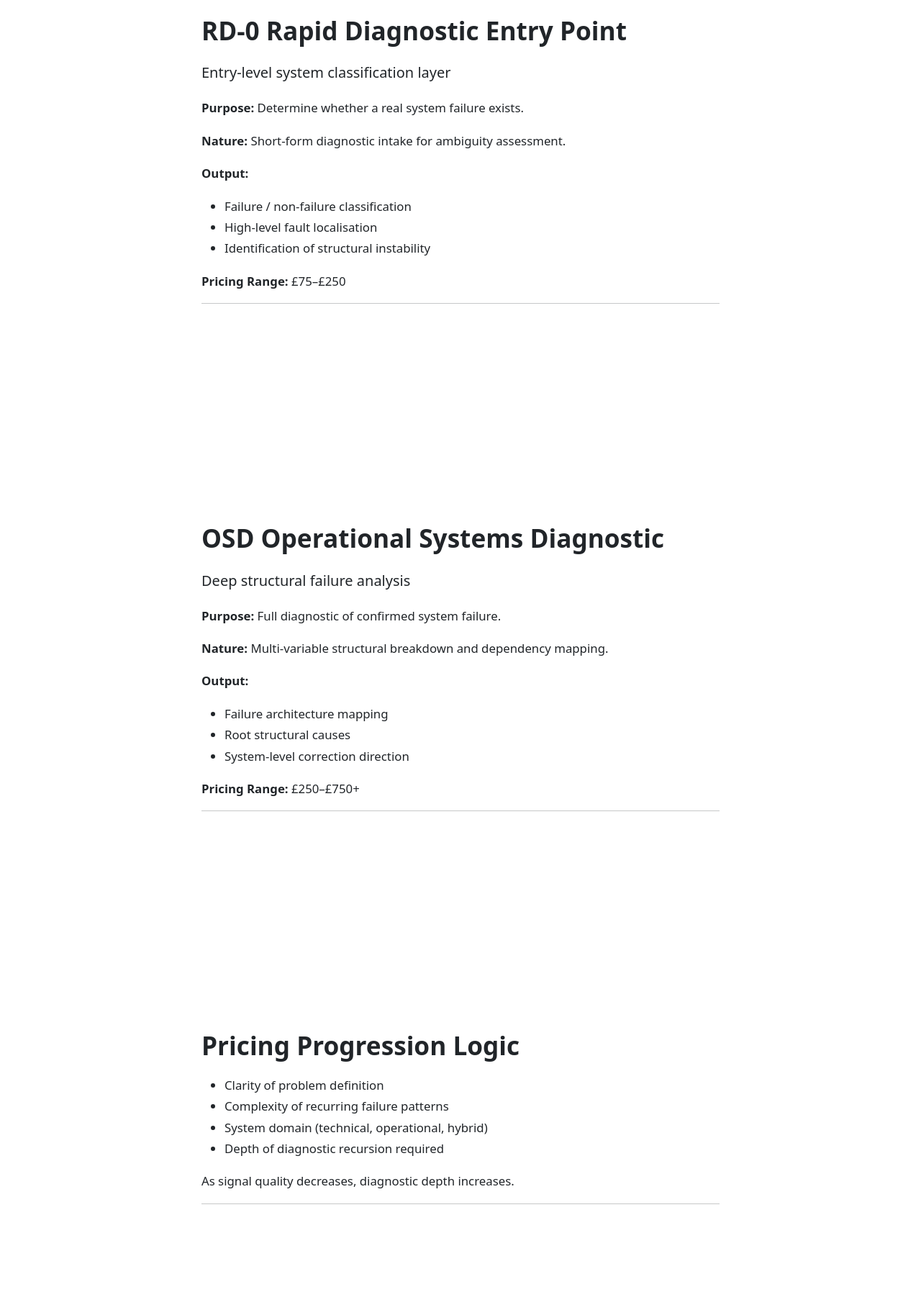
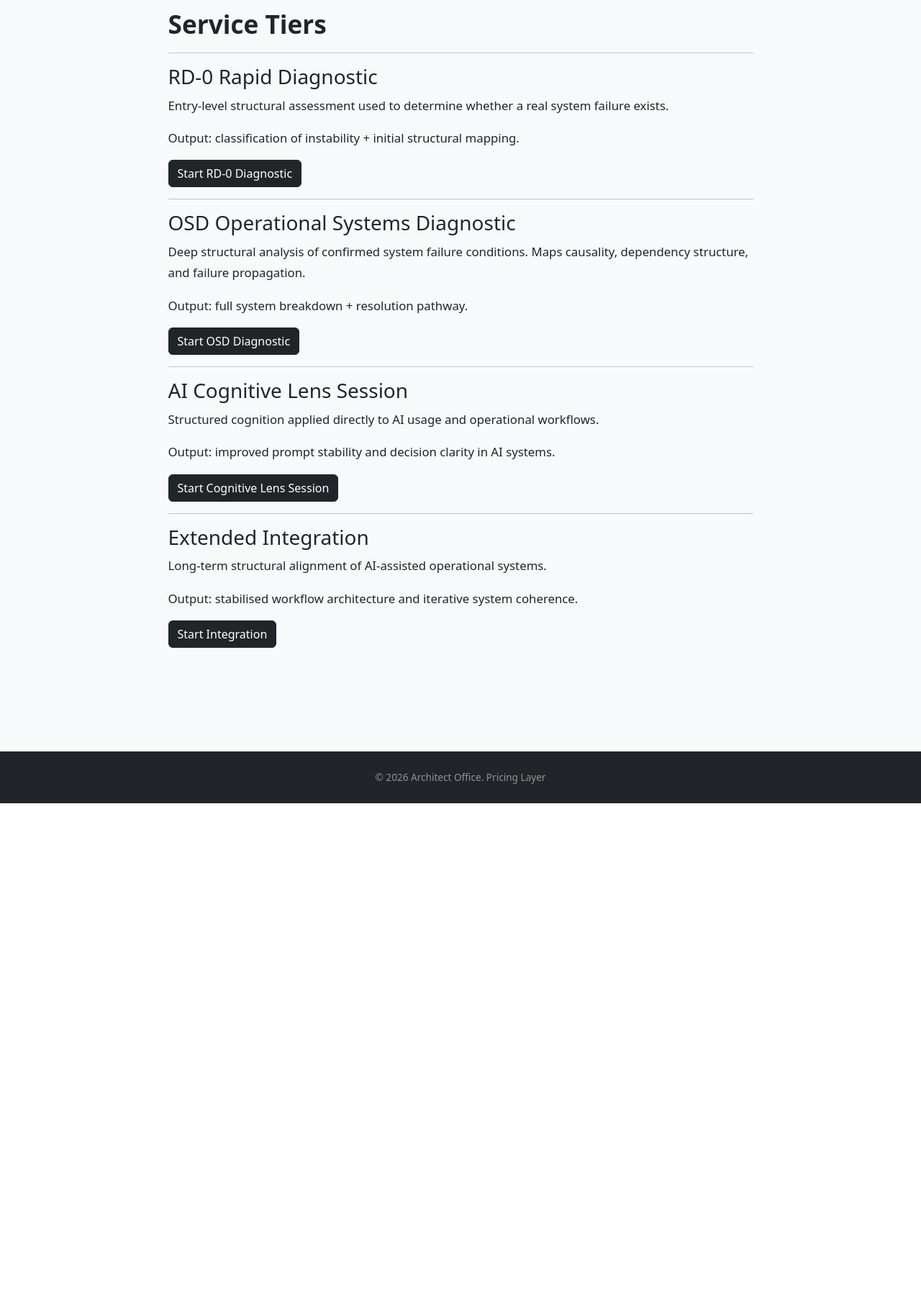
Before and after one commit to ArchitectOffice/ArchitectOffice.github.io, a plain HTML site: page pricing.html in a window 1280 px wide. Shown: the part 980-2800 px from the top of the page at 72% size. After the commit the page ends 2096 px from the top, so only its background shows below. Drawn offline with nearby package versions, Linux system fonts and the light colour scheme.

Commit message:
Update pricing.html

```diff
--- a/pricing.html
+++ b/pricing.html
@@ -1,14 +1,21 @@
 <!DOCTYPE html>
 <html lang="en">
+
 <head>
 
 <meta charset="utf-8" />
 <meta name="viewport" content="width=device-width, initial-scale=1" />
 
-<title>Pricing & Engagement | Architect Office</title>
+<title>Architect Office | Pricing</title>
 
 <link rel="icon" type="image/x-icon" href="assets/favicon.ico" />
+
+<!-- CSS -->
 <link href="css/styles.css" rel="stylesheet" />
+
+<!-- BOOTSTRAP ICONS -->
+<link rel="stylesheet"
+  href="https://cdn.jsdelivr.net/npm/bootstrap-icons@1.11.3/font/bootstrap-icons.min.css"/>
 
 </head>
 
@@ -23,19 +30,29 @@
       Architect Office
     </a>
 
-    <button class="navbar-toggler" type="button" data-bs-toggle="collapse" data-bs-target="#navbarResponsive">
+    <button class="navbar-toggler" type="button"
+      data-bs-toggle="collapse"
+      data-bs-target="#navbarResponsive">
+
       <span class="navbar-toggler-icon"></span>
+
     </button>
 
     <div class="collapse navbar-collapse" id="navbarResponsive">
 
       <ul class="navbar-nav ms-auto">
 
-        <li class="nav-item"><a class="nav-link" href="index.html">Home</a></li>
-        <li class="nav-item"><a class="nav-link" href="about.html">About</a></li>
-        <li class="nav-item"><a class="nav-link" href="services.html">Services</a></li>
-        <li class="nav-item"><a class="nav-link active" href="pricing.html">Pricing</a></li>
-        <li class="nav-item"><a class="nav-link" href="index.html#contact">Contact</a></li>
+        <li class="nav-item">
+          <a class="nav-link" href="index.html#overview">Overview</a>
+        </li>
+
+        <li class="nav-item">
+          <a class="nav-link" href="services.html">Services</a>
+        </li>
+
+        <li class="nav-item">
+          <a class="nav-link active" href="pricing.html">Pricing</a>
+        </li>
 
       </ul>
 
@@ -51,201 +68,31 @@
   <div class="container px-4 text-center">
 
     <h1 class="fw-bolder">
-      Pricing & Engagement Framework
+      Pricing
     </h1>
 
-    <p class="lead">
-      Structured diagnostic engagement based on system uncertainty and structural failure depth.
+    <p class="lead" style="max-width: 900px; margin: 20px auto;">
+      Structured diagnostic engagement is not time-based. It is based on system complexity, uncertainty, and structural instability.
     </p>
 
   </div>
 
 </header>
 
-<!-- CORE PRINCIPLE -->
+<!-- PRINCIPLE -->
 <section>
 
   <div class="container px-4">
 
     <div class="row justify-content-center">
 
-      <div class="col-lg-8">
+      <div class="col-lg-9">
 
-        <h2>Core Pricing Principle</h2>
+        <h2>Engagement Principle</h2>
 
         <p>
-          Pricing is not time-based or effort-based.
-          It is based on system uncertainty, structural failure depth, and clarity required to resolve ambiguity.
-        </p>
-
-        <p>
-          Pricing functions as a filter for signal quality, not a valuation of labour.
-        </p>
-
-        <hr/>
-
-      </div>
-
-    </div>
-
-  </div>
-
-</section>
-
-<!-- RD-0 -->
-<section>
-
-  <div class="container px-4">
-
-    <div class="row justify-content-center">
-
-      <div class="col-lg-8">
-
-        <h2>RD-0 Rapid Diagnostic Entry Point</h2>
-
-        <p class="lead">
-          Entry-level system classification layer
-        </p>
-
-        <p><strong>Purpose:</strong> Determine whether a real system failure exists.</p>
-
-        <p><strong>Nature:</strong> Short-form diagnostic intake for ambiguity assessment.</p>
-
-        <p><strong>Output:</strong></p>
-
-        <ul>
-          <li>Failure / non-failure classification</li>
-          <li>High-level fault localisation</li>
-          <li>Identification of structural instability</li>
-        </ul>
-
-        <p><strong>Pricing Range:</strong> £75–£250</p>
-
-        <hr/>
-
-      </div>
-
-    </div>
-
-  </div>
-
-</section>
-
-<!-- OSD -->
-<section>
-
-  <div class="container px-4">
-
-    <div class="row justify-content-center">
-
-      <div class="col-lg-8">
-
-        <h2>OSD Operational Systems Diagnostic</h2>
-
-        <p class="lead">
-          Deep structural failure analysis
-        </p>
-
-        <p><strong>Purpose:</strong> Full diagnostic of confirmed system failure.</p>
-
-        <p><strong>Nature:</strong> Multi-variable structural breakdown and dependency mapping.</p>
-
-        <p><strong>Output:</strong></p>
-
-        <ul>
-          <li>Failure architecture mapping</li>
-          <li>Root structural causes</li>
-          <li>System-level correction direction</li>
-        </ul>
-
-        <p><strong>Pricing Range:</strong> £250–£750+</p>
-
-        <hr/>
-
-      </div>
-
-    </div>
-
-  </div>
-
-</section>
-
-<!-- PRICING LOGIC -->
-<section>
-
-  <div class="container px-4">
-
-    <div class="row justify-content-center">
-
-      <div class="col-lg-8">
-
-        <h2>Pricing Progression Logic</h2>
-
-        <ul>
-          <li>Clarity of problem definition</li>
-          <li>Complexity of recurring failure patterns</li>
-          <li>System domain (technical, operational, hybrid)</li>
-          <li>Depth of diagnostic recursion required</li>
-        </ul>
-
-        <p>
-          As signal quality decreases, diagnostic depth increases.
-        </p>
-
-        <hr/>
-
-      </div>
-
-    </div>
-
-  </div>
-
-</section>
-
-<!-- BOUNDARY -->
-<section>
-
-  <div class="container px-4">
-
-    <div class="row justify-content-center">
-
-      <div class="col-lg-8">
-
-        <h2>Boundary Conditions</h2>
-
-        <ul>
-          <li>Active or recurring system failure must be present</li>
-          <li>Surface-level optimisation is not sufficient</li>
-          <li>Structural ambiguity must exist in system behaviour</li>
-        </ul>
-
-        <p>
-          No engagement occurs where no system failure state is identifiable.
-        </p>
-
-        <hr/>
-
-      </div>
-
-    </div>
-
-  </div>
-
-</section>
-
-<!-- FINAL MODEL -->
-<section>
-
-  <div class="container px-4">
-
-    <div class="row justify-content-center text-center">
-
-      <div class="col-lg-8">
-
-        <h2>Engagement Model</h2>
-
-        <p class="lead">
-          Signal → Classification → Structural Diagnosis → Resolution Pathway
+          Pricing reflects the level of structural uncertainty within a system, not duration or effort.
+          Each engagement is a diagnostic process designed to reduce ambiguity and stabilise decision pathways.
         </p>
 
       </div>
@@ -256,19 +103,116 @@
 
 </section>
 
-<!-- FOOTER -->
-<footer class="py-5 bg-dark">
+<!-- TIERS -->
+<section class="bg-light">
 
   <div class="container px-4">
 
-    <p class="m-0 text-center text-white-50" style="font-size: 0.85rem;">
-      © 2026 Architect Office. All rights reserved.
+    <div class="row justify-content-center">
+
+      <div class="col-lg-9">
+
+        <h2>Service Tiers</h2>
+
+        <hr/>
+
+        <!-- RD-0 -->
+        <h3>RD-0 Rapid Diagnostic</h3>
+
+        <p>
+          Entry-level structural assessment used to determine whether a real system failure exists.
+        </p>
+
+        <p>
+          Output: classification of instability + initial structural mapping.
+        </p>
+
+        <a class="btn btn-dark"
+           href="https://buy.stripe.com/REPLACE_RD0_LINK"
+           target="_blank">
+          Start RD-0 Diagnostic
+        </a>
+
+        <hr/>
+
+        <!-- OSD -->
+        <h3>OSD Operational Systems Diagnostic</h3>
+
+        <p>
+          Deep structural analysis of confirmed system failure conditions.
+          Maps causality, dependency structure, and failure propagation.
+        </p>
+
+        <p>
+          Output: full system breakdown + resolution pathway.
+        </p>
+
+        <a class="btn btn-dark"
+           href="https://buy.stripe.com/REPLACE_OSD_LINK"
+           target="_blank">
+          Start OSD Diagnostic
+        </a>
+
+        <hr/>
+
+        <!-- AI LENS -->
+        <h3>AI Cognitive Lens Session</h3>
+
+        <p>
+          Structured cognition applied directly to AI usage and operational workflows.
+        </p>
+
+        <p>
+          Output: improved prompt stability and decision clarity in AI systems.
+        </p>
+
+        <a class="btn btn-dark"
+           href="https://buy.stripe.com/REPLACE_LENS_LINK"
+           target="_blank">
+          Start Cognitive Lens Session
+        </a>
+
+        <hr/>
+
+        <!-- INTEGRATION -->
+        <h3>Extended Integration</h3>
+
+        <p>
+          Long-term structural alignment of AI-assisted operational systems.
+        </p>
+
+        <p>
+          Output: stabilised workflow architecture and iterative system coherence.
+        </p>
+
+        <a class="btn btn-dark"
+           href="https://buy.stripe.com/REPLACE_INT_LINK"
+           target="_blank">
+          Start Integration
+        </a>
+
+      </div>
+
+    </div>
+
+  </div>
+
+</section>
+
+<!-- FOOTER -->
+<footer class="py-4 bg-dark text-white">
+
+  <div class="container px-4 text-center">
+
+    <p class="m-0 text-white-50" style="font-size: 0.85rem;">
+      © 2026 Architect Office. Pricing Layer
     </p>
 
   </div>
 
 </footer>
 
+<!-- JS -->
 <script src="https://cdn.jsdelivr.net/npm/bootstrap@5.2.3/dist/js/bootstrap.bundle.min.js"></script>
 <script src="js/scripts.js"></script>
 
```
